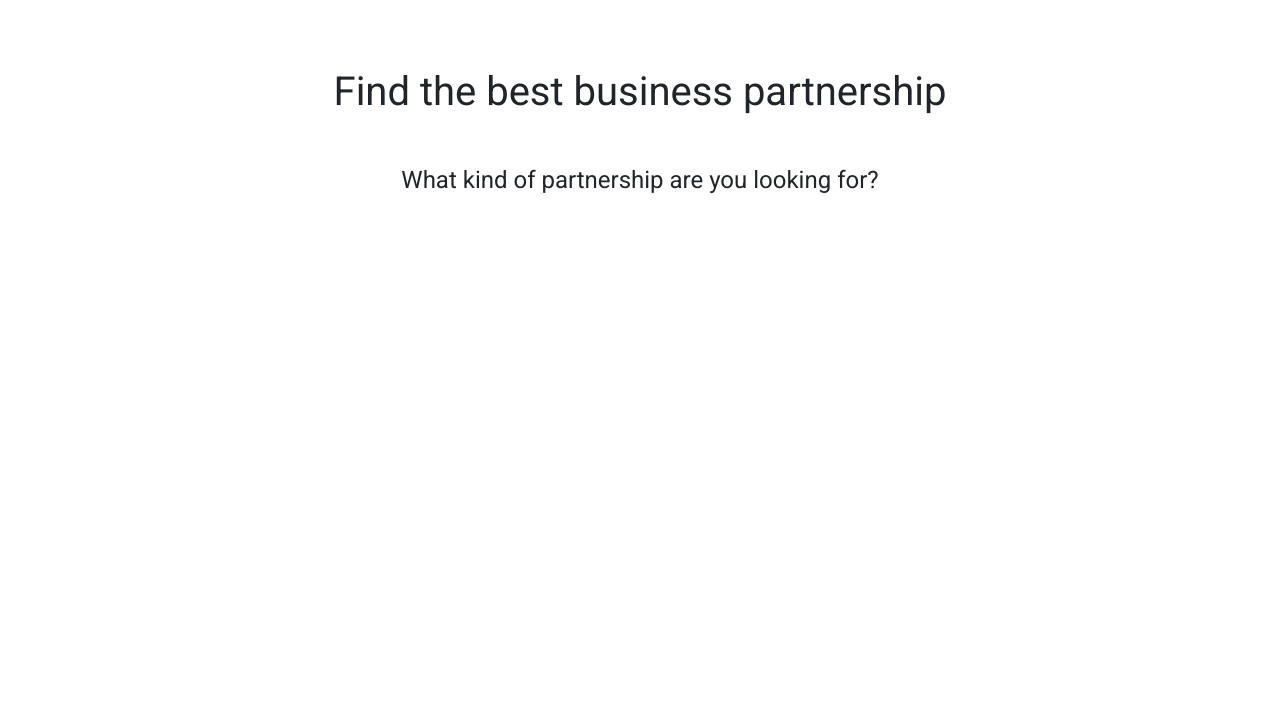
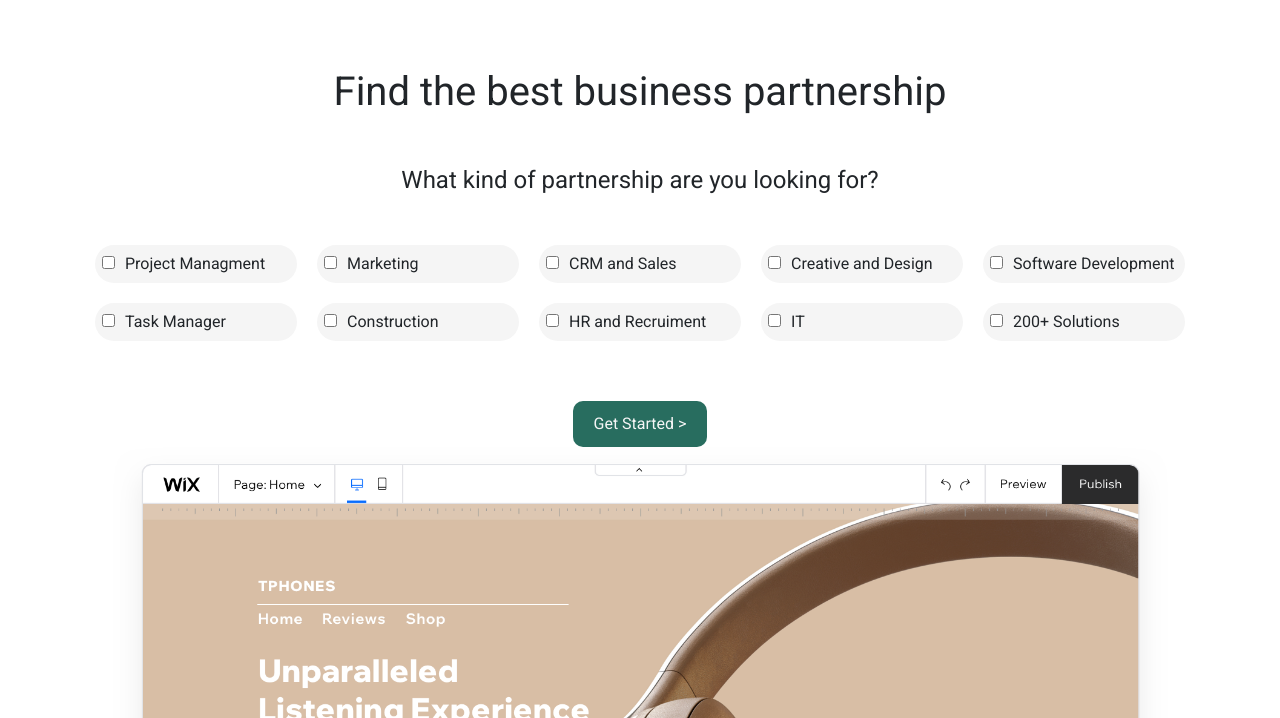
Before and after one commit to gagal18/el-practice, a website built with Parcel: page index.html in a window 1280 px wide. Shown: the part 82-800 px from the top of the page. Built offline with nearby package versions, Linux system fonts and the light colour scheme; no server answers.

Commit message:
heroDone

```diff
--- a/index.html
+++ b/index.html
@@ -41,6 +41,88 @@
       <div class="container">
         <h1>Find the best business partnership</h1>
         <h4>What kind of partnership are you looking for?</h4>
+          <div class="box-part" id="box-part">
+            <div class="check-div">
+              <input
+                type="checkbox"
+                id="red"
+                name="interest"
+              /><label>Project Managment</label>
+            </div>
+            <div class="check-div">
+              <input
+                type="checkbox"
+                id="blue"
+                name="interest"
+              /><label>Marketing</label>
+            </div>
+            <div class="check-div">
+              <input
+                type="checkbox"
+                id="blue"
+                name="interest"
+              /><label>CRM and Sales</label>
+            </div>
+            <div class="check-div">
+              <input
+                type="checkbox"
+                id="blue"
+                name="interest"
+              /><label>Creative and Design</label>
+            </div>
+            <div class="check-div">
+              <input
+                type="checkbox"
+                id="blue"
+                name="interest"
+              /><label>Software Development</label>
+            </div>
+          </div>
+            <div class="box-part" id="box-part">
+            <div class="check-div">
+              <input
+                type="checkbox"
+                id="blue"
+                name="interest"
+              /><label>Task Manager</label>
+            </div>
+            <div class="check-div">
+              <input
+                type="checkbox"
+                id="blue"
+                name="interest"
+              /><label>Construction</label>
+            </div>
+            <div class="check-div">
+              <input
+                type="checkbox"
+                id="blue"
+                name="interest"
+              /><label>HR and Recruiment</label>
+            </div>
+            <div class="check-div">
+              <input
+                type="checkbox"
+                id="blue"
+                name="interest"
+              /><label>IT</label>
+            </div>
+            <div class="check-div">
+              <input
+                type="checkbox"
+                id="blue"
+                name="interest"
+              /><label>200+ Solutions</label>
+            </div>
+          </div>
+          <div class="btn-div">
+          <a href="#"><div class="btn" id="btn">Get Started ></div></a>
+        </div>
+      </div>
+        <div class="main-image">
+          <img src="./assets/hero-image.png" alt="">
+        </div>
+
       </div>
     </section>
     <div id="rate"></div>
--- a/styles/style.scss
+++ b/styles/style.scss
@@ -67,6 +67,7 @@ header {
   padding: 10px 20px;
   outline: none;
   border-radius: 10px;
+
 }
 .container{
     margin-top: 150px;
@@ -74,9 +75,39 @@ header {
     h1{
         margin-bottom: 50px;
     }
+    h4{
+      margin-bottom: 40px;
+    }
 }
+.box-part{
+  width: 100%;
+  display: flex;
+  .check-div{
+    display: inline-block;
+    background-color: $whiteSmoke;
+    border-radius: 50px;
+    margin: 10px;
+    padding-left: 10px;
+    text-align: left;
+    padding: 7px;
+    width: 25%;
+    label{
+      margin-left:10px;
+      display: inline;
+      margin-bottom: 0;
+    }
+  }
 
-
+}
+.btn-div{
+  margin-top: 50px;
+}
+.main-image{
+  width: 100%;
+  img{
+    width: 100%;
+  }
+}
 
 //MEDIA QUERIES
 @media (min-width: 1281px) {
@@ -121,4 +152,12 @@ header {
       .menu{
           display: block;
       }
+      .box-part{
+        display: block;
+        .check-div{
+          margin-left: 10%;
+          display: block;
+          width: 80%;
+        }
+      }
 }
```
Also changed, not shown: assets/hero-image.png (added), assets/hero-image.webp (added), dist/hero-image.27a02069.webp (added), dist/hero-image.c4ef0636.png (added), dist/index.html, styles/style.css, 8 other files.
